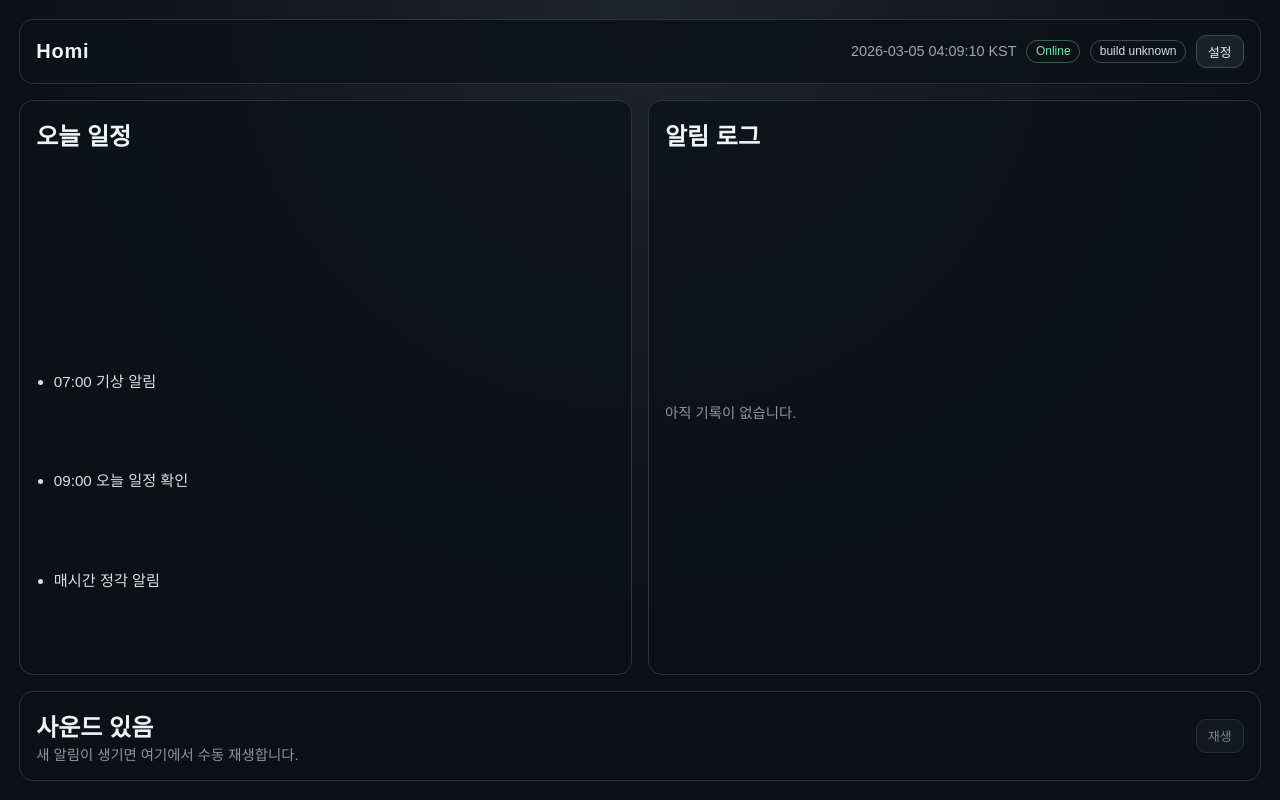
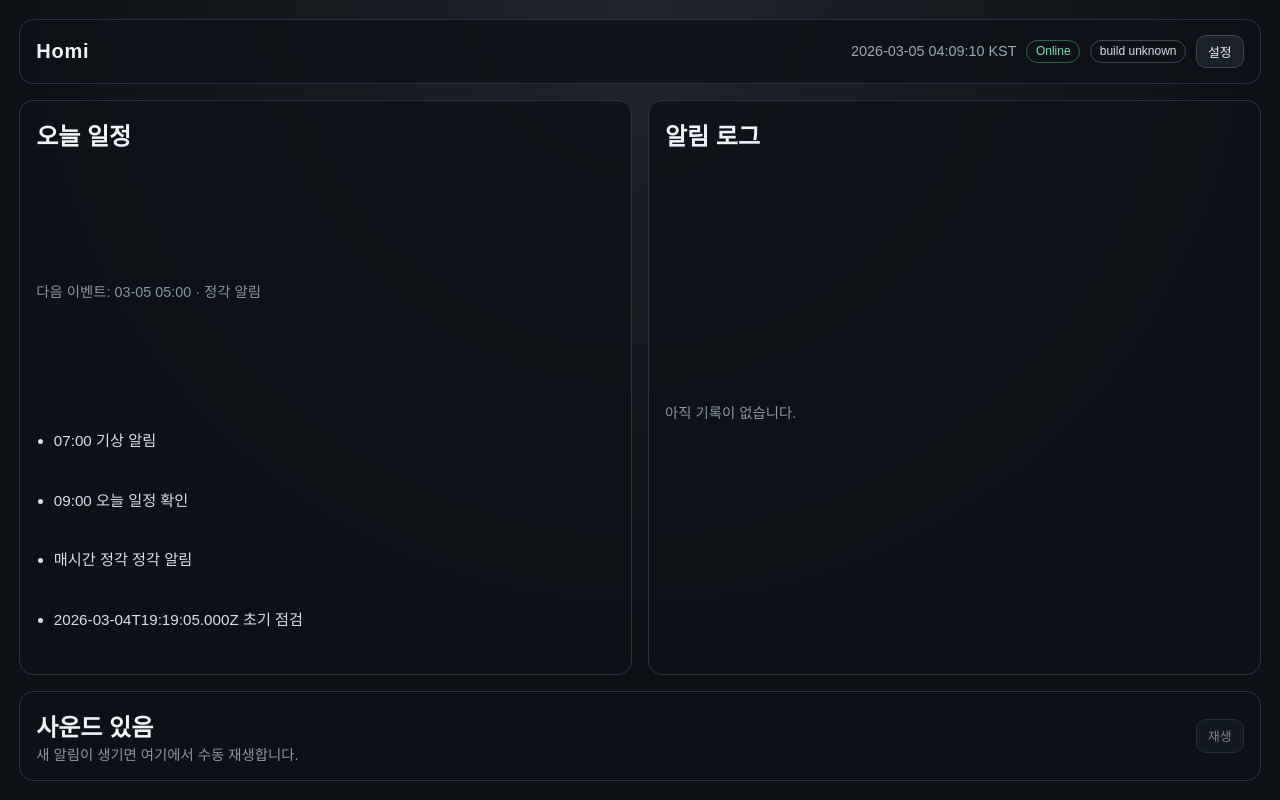
Before and after one commit to jungju/homi, a Svelte app: page / in a window 1280 px wide. Built offline with nearby package versions, Linux system fonts and the light colour scheme.

Commit message:
feat: scheduler engine

```diff
--- a/src/App.svelte
+++ b/src/App.svelte
@@ -1,8 +1,15 @@
 <script lang="ts">
-  import { onDestroy } from 'svelte';
+  import { onDestroy, onMount } from 'svelte';
   import dayjs from 'dayjs';
   import utc from 'dayjs/plugin/utc';
   import timezone from 'dayjs/plugin/timezone';
+  import {
+    SchedulerEngine,
+    findNextEvent,
+    formatSchedule,
+    getDefaultSchedules,
+    type ScheduleItem,
+  } from './lib/scheduler';
 
   dayjs.extend(utc);
   dayjs.extend(timezone);
@@ -11,13 +18,27 @@
   const BUILD_VERSION = 'unknown';
 
   let now = dayjs().tz(TZ);
-  let online = navigator.onLine;
+  let online = true;
   let clockTimer: ReturnType<typeof setTimeout> | undefined;
+  let scheduler: SchedulerEngine | undefined;
 
-  const todaySchedule = ['07:00 기상 알림', '09:00 오늘 일정 확인', '매시간 정각 알림'];
+  let schedules: ScheduleItem[] = getDefaultSchedules(now);
+  let nextScheduleText = '-';
+
+  function getNow() {
+    return dayjs().tz(TZ);
+  }
+
+  function updateNextSchedule() {
+    const nextEvent = findNextEvent(schedules, getNow());
+    nextScheduleText = nextEvent
+      ? `${nextEvent.runAt.tz(TZ).format('MM-DD HH:mm')} · ${nextEvent.schedule.label}`
+      : '활성 스케줄 없음';
+  }
 
   function tickClock() {
-    now = dayjs().tz(TZ);
+    now = getNow();
+    updateNextSchedule();
     clockTimer = setTimeout(tickClock, 1000);
   }
 
@@ -25,14 +46,30 @@
     online = navigator.onLine;
   }
 
-  tickClock();
-  window.addEventListener('online', handleOnline);
-  window.addEventListener('offline', handleOnline);
+  onMount(() => {
+    online = navigator.onLine;
+    updateNextSchedule();
+    tickClock();
+
+    scheduler = new SchedulerEngine(
+      () => getNow(),
+      () => schedules,
+      ({ schedule, triggerAt }) => {
+        console.info(`[Homi Scheduler] ${schedule.label} at ${triggerAt.toISOString()}`);
+      },
+    );
+
+    scheduler.start();
+
+    window.addEventListener('online', handleOnline);
+    window.addEventListener('offline', handleOnline);
+  });
 
   onDestroy(() => {
     if (clockTimer) {
       clearTimeout(clockTimer);
     }
+    scheduler?.stop();
     window.removeEventListener('online', handleOnline);
     window.removeEventListener('offline', handleOnline);
   });
@@ -52,9 +89,10 @@
   <section class="content-grid">
     <article class="panel">
       <h2>오늘 일정</h2>
+      <p class="muted">다음 이벤트: {nextScheduleText}</p>
       <ul>
-        {#each todaySchedule as item}
-          <li>{item}</li>
+        {#each schedules as item}
+          <li>{formatSchedule(item)}</li>
         {/each}
       </ul>
     </article>
--- /dev/null
+++ b/src/lib/scheduler.ts
@@ -0,0 +1,207 @@
+import dayjs, { type Dayjs } from 'dayjs';
+
+export type ScheduleType = 'daily' | 'hourly' | 'once';
+
+export interface ScheduleItem {
+  id: string;
+  label: string;
+  type: ScheduleType;
+  enabled: boolean;
+  time?: string;
+  datetime?: string;
+}
+
+export interface TriggeredEvent {
+  schedule: ScheduleItem;
+  triggerAt: Dayjs;
+}
+
+export interface NextEvent {
+  schedule: ScheduleItem;
+  runAt: Dayjs;
+}
+
+const MAX_TIMEOUT_MS = 2_147_483_647;
+
+export function getDefaultSchedules(now: Dayjs): ScheduleItem[] {
+  return [
+    {
+      id: 'wake-up',
+      label: '기상 알림',
+      type: 'daily',
+      time: '07:00',
+      enabled: true,
+    },
+    {
+      id: 'check-today',
+      label: '오늘 일정 확인',
+      type: 'daily',
+      time: '09:00',
+      enabled: true,
+    },
+    {
+      id: 'hourly-chime',
+      label: '정각 알림',
+      type: 'hourly',
+      enabled: true,
+    },
+    {
+      id: 'boot-once',
+      label: '초기 점검',
+      type: 'once',
+      datetime: now.add(10, 'minute').toISOString(),
+      enabled: false,
+    },
+  ];
+}
+
+export function formatSchedule(schedule: ScheduleItem): string {
+  if (schedule.type === 'daily') {
+    return `${schedule.time ?? '--:--'} ${schedule.label}`;
+  }
+  if (schedule.type === 'hourly') {
+    return `매시간 정각 ${schedule.label}`;
+  }
+  return `${schedule.datetime ?? '-'} ${schedule.label}`;
+}
+
+export function findNextEvent(schedules: ScheduleItem[], now: Dayjs): NextEvent | null {
+  let best: NextEvent | null = null;
+
+  for (const schedule of schedules) {
+    if (!schedule.enabled) {
+      continue;
+    }
+
+    const runAt = computeNextRun(schedule, now);
+    if (!runAt) {
+      continue;
+    }
+
+    if (!best || runAt.valueOf() < best.runAt.valueOf()) {
+      best = { schedule, runAt };
+    }
+  }
+
+  return best;
+}
+
+function computeNextRun(schedule: ScheduleItem, now: Dayjs): Dayjs | null {
+  if (schedule.type === 'hourly') {
+    const thisHour = now.startOf('hour');
+    if (now.isSame(thisHour)) {
+      return now;
+    }
+    return thisHour.add(1, 'hour');
+  }
+
+  if (schedule.type === 'daily') {
+    if (!schedule.time) {
+      return null;
+    }
+
+    const [hour, minute] = schedule.time.split(':').map(Number);
+    if (Number.isNaN(hour) || Number.isNaN(minute)) {
+      return null;
+    }
+
+    let candidate = now.hour(hour).minute(minute).second(0).millisecond(0);
+    if (candidate.valueOf() < now.valueOf()) {
+      candidate = candidate.add(1, 'day');
+    }
+    return candidate;
+  }
+
+  if (!schedule.datetime) {
+    return null;
+  }
+
+  const at = dayjs(schedule.datetime);
+  if (!at.isValid() || at.valueOf() < now.valueOf()) {
+    return null;
+  }
+  return at;
+}
+
+export class SchedulerEngine {
+  private readonly getNow: () => Dayjs;
+  private readonly getSchedules: () => ScheduleItem[];
+  private readonly onTrigger: (event: TriggeredEvent) => void;
+  private timer: ReturnType<typeof setTimeout> | undefined;
+  private running = false;
+
+  constructor(
+    getNow: () => Dayjs,
+    getSchedules: () => ScheduleItem[],
+    onTrigger: (event: TriggeredEvent) => void,
+  ) {
+    this.getNow = getNow;
+    this.getSchedules = getSchedules;
+    this.onTrigger = onTrigger;
+  }
+
+  start() {
+    if (this.running) {
+      return;
+    }
+    this.running = true;
+    this.planNext();
+  }
+
+  stop() {
+    this.running = false;
+    if (this.timer) {
+      clearTimeout(this.timer);
+      this.timer = undefined;
+    }
+  }
+
+  refresh() {
+    if (!this.running) {
+      return;
+    }
+    if (this.timer) {
+      clearTimeout(this.timer);
+    }
+    this.planNext();
+  }
+
+  private planNext() {
+    if (!this.running) {
+      return;
+    }
+
+    const now = this.getNow();
+    const nextEvent = findNextEvent(this.getSchedules(), now);
+
+    if (!nextEvent) {
+      this.timer = undefined;
+      return;
+    }
+
+    const delay = Math.max(nextEvent.runAt.valueOf() - now.valueOf(), 0);
+    const chunkDelay = Math.min(delay, MAX_TIMEOUT_MS);
+
+    this.timer = setTimeout(() => {
+      if (!this.running) {
+        return;
+      }
+
+      const currentNow = this.getNow();
+      const latestNext = findNextEvent(this.getSchedules(), currentNow);
+
+      if (!latestNext) {
+        this.planNext();
+        return;
+      }
+
+      if (latestNext.runAt.valueOf() > currentNow.valueOf()) {
+        this.planNext();
+        return;
+      }
+
+      this.onTrigger({ schedule: latestNext.schedule, triggerAt: currentNow });
+      this.planNext();
+    }, chunkDelay);
+  }
+}
```
